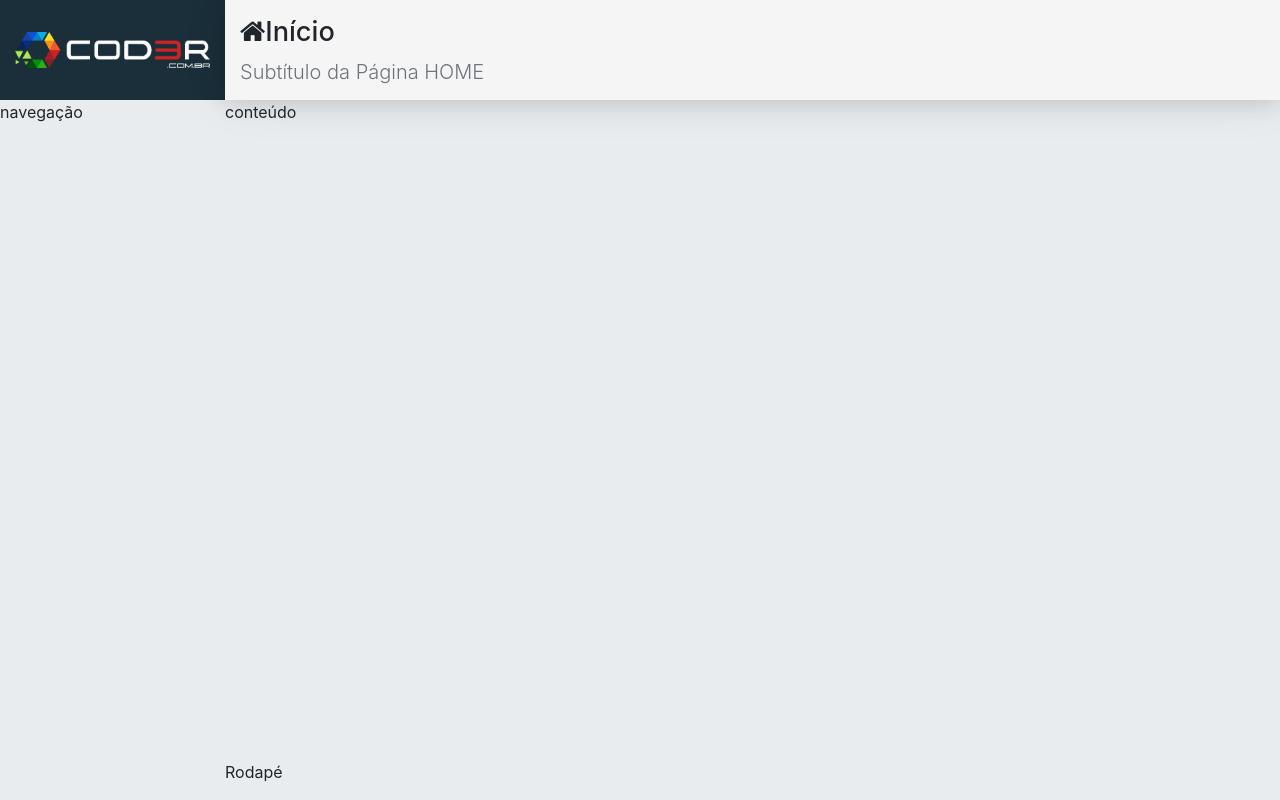
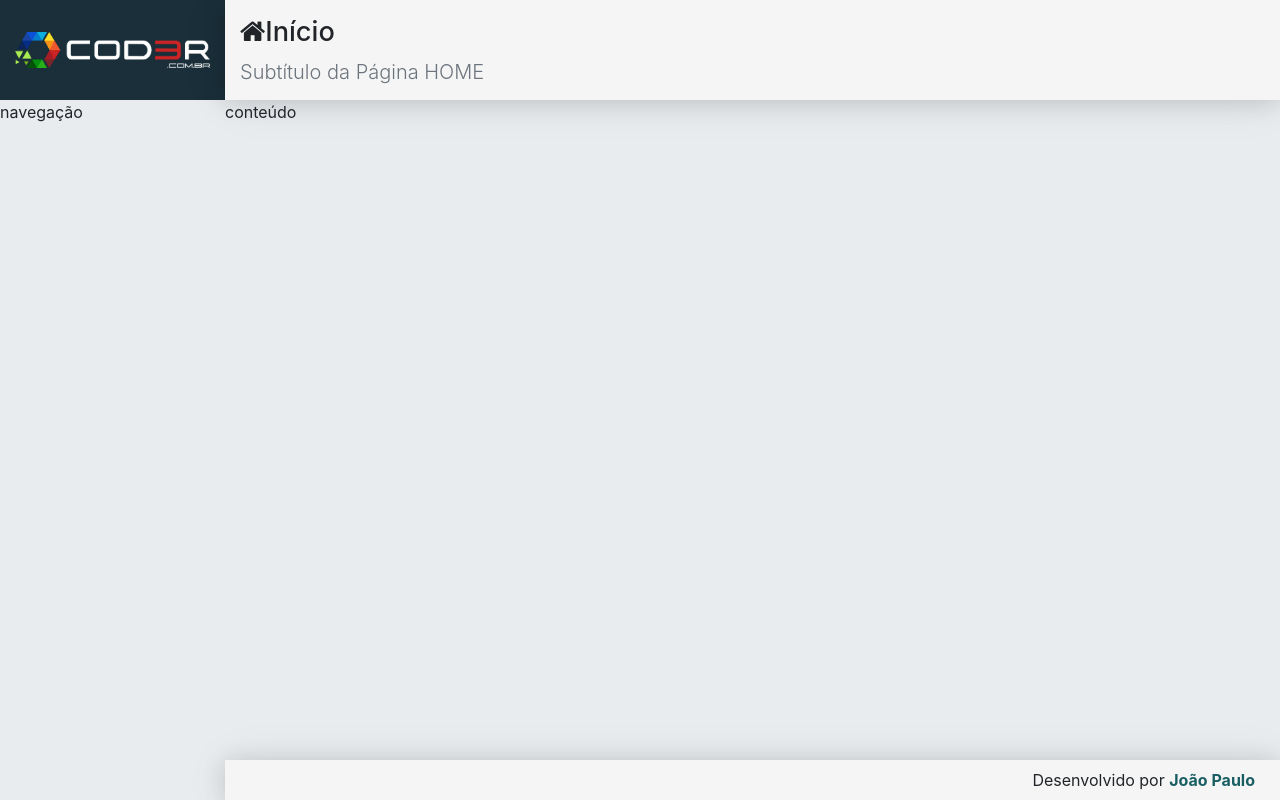
Before and after one commit to jpcchaves/Cadastro-Usuario-ReactJS, a React (Create React App) app in the folder frontend/: page / in a window 1280 px wide. Built offline with nearby package versions, Linux system fonts and the light colour scheme.

Commit message:
footer style updated

```diff
--- a/frontend/src/components/template/Footer.css
+++ b/frontend/src/components/template/Footer.css
@@ -0,0 +1,18 @@
+footer.footer {
+    display: flex;
+    align-items: center;
+    justify-content: flex-end;
+    padding: 0px 25px;
+    background-color: #f5f5f5;
+    box-shadow: var(--shadow);
+}
+
+footer.footer span a {
+    text-decoration: none;
+    color: var(--color-2);
+}
+
+footer.footer span a:hover{
+    color: var(--color-4);
+    text-decoration: underline;
+}
--- a/frontend/src/components/template/Footer.jsx
+++ b/frontend/src/components/template/Footer.jsx
@@ -3,5 +3,7 @@ import React from 'react'
 
 export default props =>
     <footer className="footer">
-        Rodapé
+        <span>
+            Desenvolvido por <strong><a href="#" target="_blank">João Paulo</a></strong>
+        </span>
     </footer>
```
